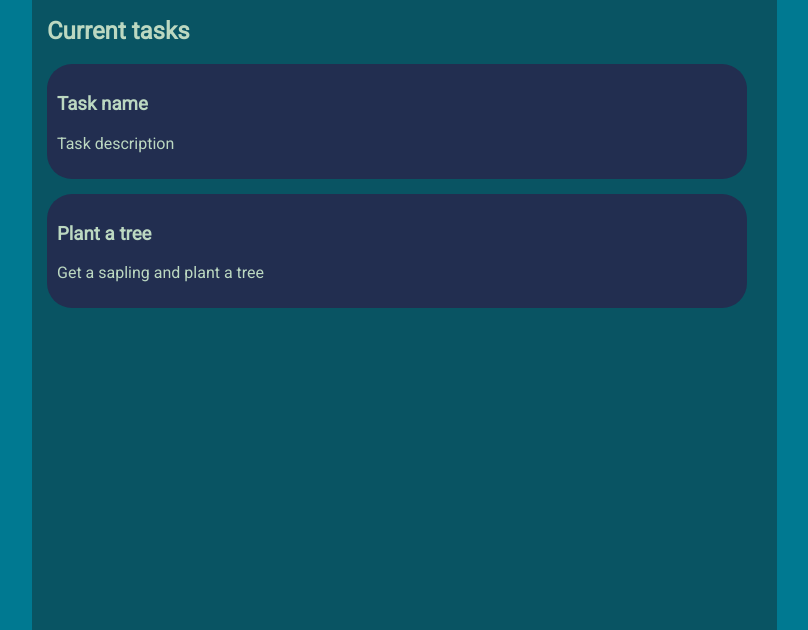
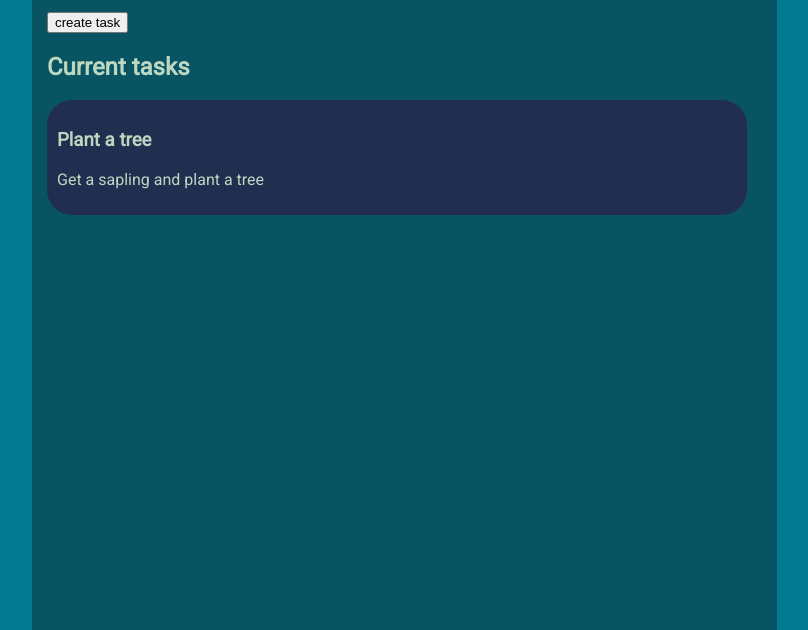
Before and after one commit to ReneeIbeji/TaskManager, a plain HTML site: page Website/index.html in a window 1280 px wide. Shown: the part 170-800 px from the top of the page, without its empty margins (258-1066 px from the left). Drawn offline with Linux system fonts and the light colour scheme.

Commit message:
Added button to add new task to page
Button only adds task with placeholder info, option to enter title and description soon

```diff
--- a/Website/index.html
+++ b/Website/index.html
@@ -12,6 +12,9 @@
 </header>
 
 <body>
+    <section id="taskCollection">
+        <button id="createTaskButton">create task</button>
+    </section>
     <section class="listContainer">
         <h2>Current tasks</h2>
 
--- a/Website/scripts/script.js
+++ b/Website/scripts/script.js
@@ -61,8 +61,38 @@ class task{
     }
 }
 
+
+let newTaskButton;
+let tasksListElement;
+let tasks = new tasksList();
+
+
+window.onload = function(){
+
+    tasks = new tasksList();
+
+    tasksListElement = document.getElementById('itemList');
+
+    newTaskButton = document.getElementById("createTaskButton")
+
+    tasks.addTask("Plant a tree","Get a sapling and plant a tree");
+
+    console.log(tasks.getTaskFromIndex(0).TaskName);
+
+    displayTasks(tasks);
+    newTaskButton = document.getElementById("createTaskButton");
+
+
+    newTaskButton.addEventListener("click", function() {
+        tasks.addTask("Test","Description");
+        displayTasks(tasks);
+    });
+}
+
+
 function displayTasks(tasks){
-    var tasksListElement = document.getElementById('itemList');
+
+    tasksListElement.innerHTML = "";
 
     for(let i = 0; i < tasks.TaskNum; i++){
         tasksListElement.innerHTML += `
@@ -74,15 +104,3 @@ function displayTasks(tasks){
 
     }
 }
-
-
-window.onload = function(){
-
-    let tasks = new tasksList();
-
-    tasks.addTask("Plant a tree","Get a sapling and plant a tree");
-
-    console.log(tasks.getTaskFromIndex(0).TaskName);
-
-    displayTasks(tasks);
-}
--- a/Website/styling/style.css
+++ b/Website/styling/style.css
@@ -19,6 +19,7 @@ body {
   font-family: 'Roboto', sans-serif;
   background-color: #095463;
   padding: 15px 30px 15px 15px;
+
 }
 
 .item{
```
